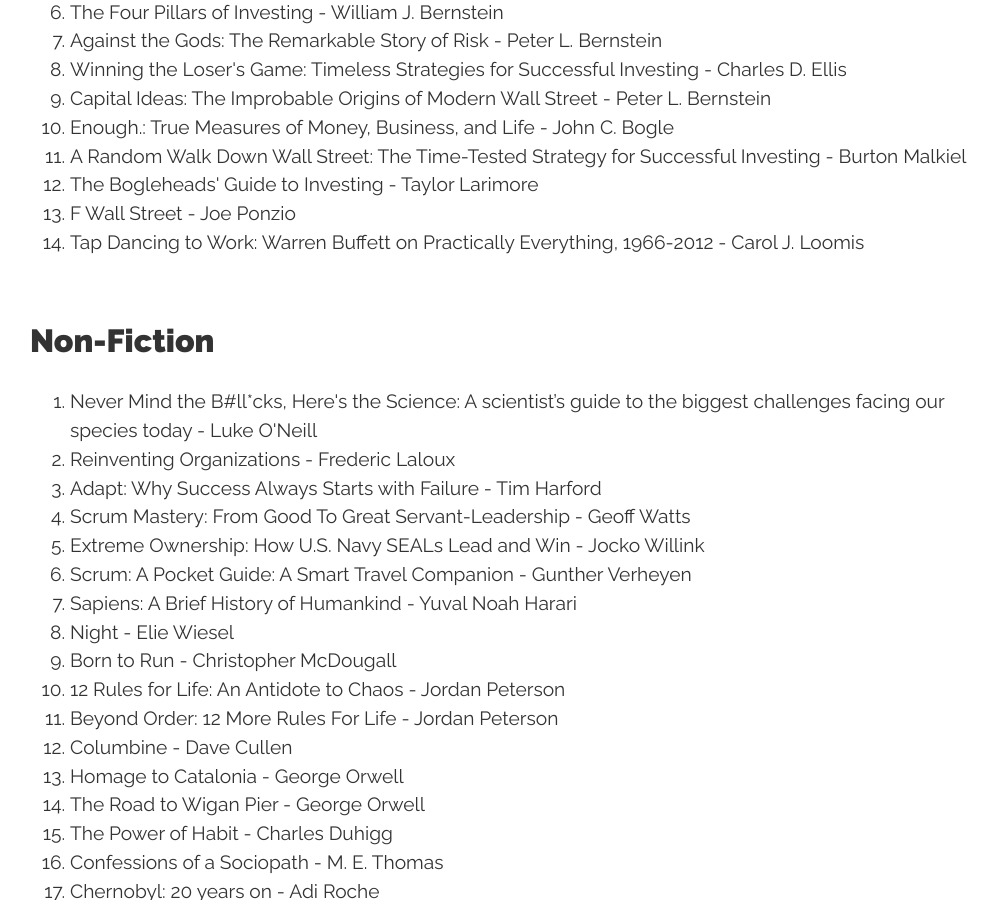
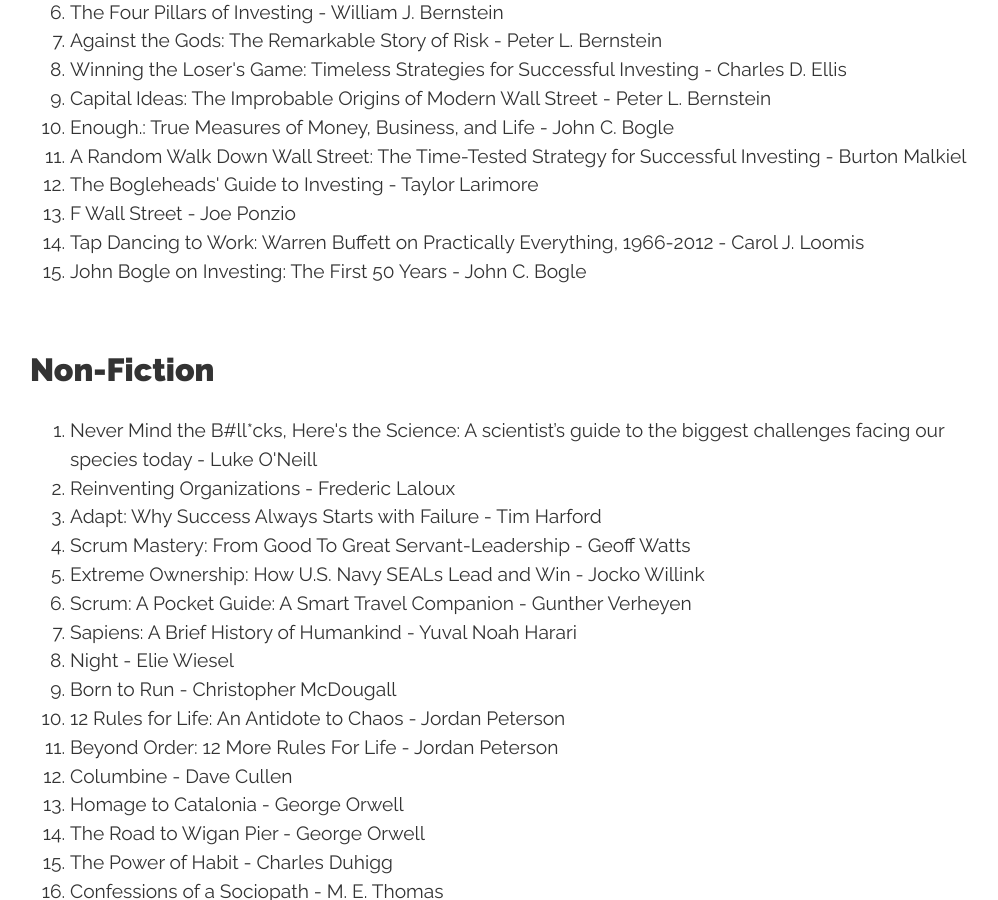
Before and after one commit to conanmercer/conanmercer.github.io, a Jekyll site: the page built from books.html, in a window 1280 px wide and 900 px high, scrolled down 785 px. Shown: the whole window, without its empty margins (130-1128 px from the left). Built offline with Jekyll 4.4.1, drawn with Linux system fonts in a browser that asks for light colours; nearby versions of some CDN libraries; some web fonts are replaced.

Commit message:
add, latest book

```diff
--- a/books.html
+++ b/books.html
@@ -33,6 +33,7 @@ title: Books
     Tap Dancing to Work: Warren Buffett on Practically Everything, 1966-2012 -
     Carol J. Loomis
   </li>
+  <li>John Bogle on Investing: The First 50 Years - John C. Bogle</li>
 </ol>
 
 <h2>Non-Fiction</h2>
```
